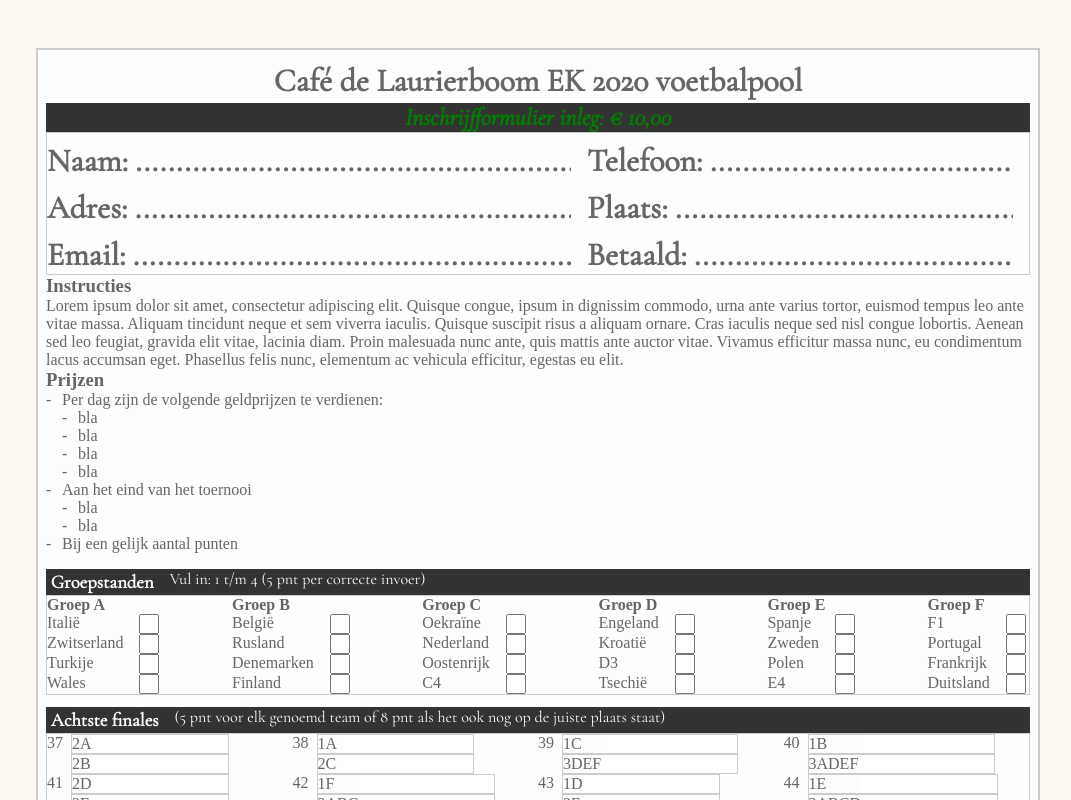
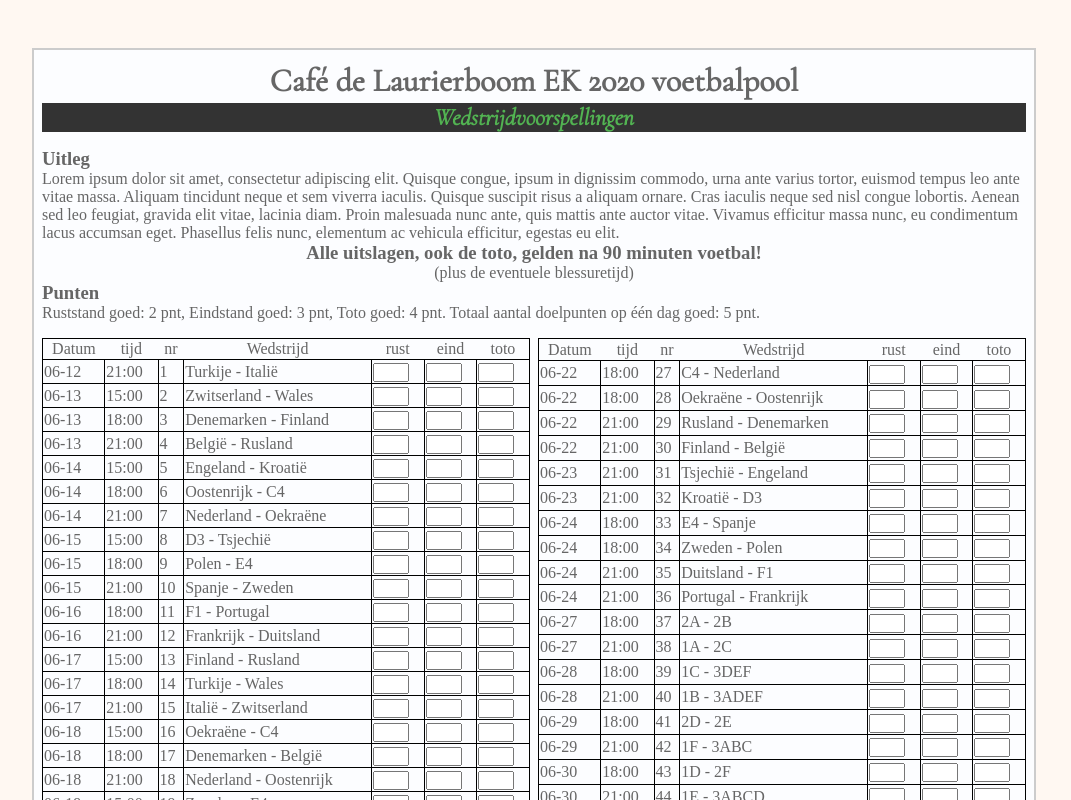
Before and after one commit to swapsCAPS/vbpool-frontend, a Vue app: page / in a window 1280 px wide. Shown: the top 800 px of the page, without its empty margins (104-1175 px from the left). Built offline with nearby package versions, Linux system fonts and the light colour scheme.

Commit message:
games table + styling

```diff
--- a/src/App.vue
+++ b/src/App.vue
@@ -21,6 +21,11 @@ export default {
 h1, h2, h3, h4, p {
   margin: 0;
 }
+
+p {
+  font-size: 12pt;
+}
+
 body {
   margin: 0 !important;
   padding: 0 !important;
@@ -28,13 +33,74 @@ body {
   color: #666;
   cursor: default;
 }
+
 input {
   padding: 0;
   font-family: 'Gochi Hand', cursive;
 }
+
 #app {
   -webkit-font-smoothing: antialiased;
   -moz-osx-font-smoothing: grayscale;
   position: relative;
 }
+
+.w25 {
+  width: 25%;
+}
+
+.w50 {
+  width: 50%;
+}
+
+.w100 {
+  width: 100%;
+}
+
+.m-top-025 {
+  margin-top: 0.5rem;
+}
+
+.m-top-05 {
+  margin-top: 0.5rem;
+}
+
+.m-left-025 {
+  margin-left: 0.25rem;
+}
+
+.m-left-05 {
+  margin-left: 0.5rem;
+}
+
+.m-bottom-025 {
+  margin-bottom: 0.25rem;
+}
+
+.m-bottom-05 {
+  margin-bottom: 0.5rem;
+}
+
+.m-right-025 {
+  margin-right: 0.25rem;
+}
+
+.m-right-05 {
+  margin-right: 0.5rem;
+}
+
+@media screen and (max-width: 800px) {
+  body {
+    font-size: 10pt;
+  }
+
+  p {
+    line-height: 1.0rem;
+  }
+
+  td {
+    line-height: 1.2rem;
+  }
+}
+
 </style>
--- a/src/assets/games.json
+++ b/src/assets/games.json
@@ -3,6 +3,7 @@
     {
       "nr": "1",
       "datum": "2020-06-12",
+      "formattedDate": "06-12",
       "tijd": "21:00",
       "naam1": "Turkije",
       "naam2": "Italië",
@@ -12,6 +13,7 @@
     {
       "nr": "2",
       "datum": "2020-06-13",
+      "formattedDate": "06-13",
       "tijd": "15:00",
       "naam1": "Zwitserland",
       "naam2": "Wales",
@@ -21,6 +23,7 @@
     {
       "nr": "3",
       "datum": "2020-06-13",
+      "formattedDate": "06-13",
       "tijd": "18:00",
       "naam1": "Denemarken",
       "naam2": "Finland",
@@ -30,6 +33,7 @@
     {
       "nr": "4",
       "datum": "2020-06-13",
+      "formattedDate": "06-13",
       "tijd": "21:00",
       "naam1": "België",
       "naam2": "Rusland",
@@ -39,6 +43,7 @@
     {
       "nr": "5",
       "datum": "2020-06-14",
+      "formattedDate": "06-14",
       "tijd": "15:00",
       "naam1": "Engeland",
       "naam2": "Kroatië",
@@ -48,6 +53,7 @@
     {
       "nr": "6",
       "datum": "2020-06-14",
+      "formattedDate": "06-14",
       "tijd": "18:00",
       "naam1": "Oostenrijk",
       "naam2": "C4",
@@ -57,6 +63,7 @@
     {
       "nr": "7",
       "datum": "2020-06-14",
+      "formattedDate": "06-14",
       "tijd": "21:00",
       "naam1": "Nederland",
       "naam2": "Oekraëne",
@@ -66,6 +73,7 @@
     {
       "nr": "8",
       "datum": "2020-06-15",
+      "formattedDate": "06-15",
       "tijd": "15:00",
       "naam1": "D3",
       "naam2": "Tsjechië",
@@ -75,6 +83,7 @@
     {
       "nr": "9",
       "datum": "2020-06-15",
+      "formattedDate": "06-15",
       "tijd": "18:00",
       "naam1": "Polen",
       "naam2": "E4",
@@ -84,6 +93,7 @@
     {
       "nr": "10",
       "datum": "2020-06-15",
+      "formattedDate": "06-15",
       "tijd": "21:00",
       "naam1": "Spanje",
       "naam2": "Zweden",
@@ -93,6 +103,7 @@
     {
       "nr": "11",
       "datum": "2020-06-16",
+      "formattedDate": "06-16",
       "tijd": "18:00",
       "naam1": "F1",
       "naam2": "Portugal",
@@ -102,6 +113,7 @@
     {
       "nr": "12",
       "datum": "2020-06-16",
+      "formattedDate": "06-16",
       "tijd": "21:00",
       "naam1": "Frankrijk",
       "naam2": "Duitsland",
@@ -111,6 +123,7 @@
     {
       "nr": "13",
       "datum": "2020-06-17",
+      "formattedDate": "06-17",
       "tijd": "15:00",
       "naam1": "Finland",
       "naam2": "Rusland",
@@ -120,6 +133,7 @@
     {
       "nr": "14",
       "datum": "2020-06-17",
+      "formattedDate": "06-17",
       "tijd": "18:00",
       "naam1": "Turkije",
       "naam2": "Wales",
@@ -129,6 +143,7 @@
     {
       "nr": "15",
       "datum": "2020-06-17",
+      "formattedDate": "06-17",
       "tijd": "21:00",
       "naam1": "Italië",
       "naam2": "Zwitserland",
@@ -138,6 +153,7 @@
     {
       "nr": "16",
       "datum": "2020-06-18",
+      "formattedDate": "06-18",
       "tijd": "15:00",
       "naam1": "Oekraëne",
       "naam2": "C4",
@@ -147,6 +163,7 @@
     {
       "nr": "17",
       "datum": "2020-06-18",
+      "formattedDate": "06-18",
       "tijd": "18:00",
       "naam1": "Denemarken",
       "naam2": "België",
@@ -156,6 +173,7 @@
     {
       "nr": "18",
       "datum": "2020-06-18",
+      "formattedDate": "06-18",
       "tijd": "21:00",
       "naam1": "Nederland",
       "naam2": "Oostenrijk",
@@ -165,6 +183,7 @@
     {
       "nr": "19",
       "datum": "2020-06-19",
+      "formattedDate": "06-19",
       "tijd": "15:00",
       "naam1": "Zweden",
       "naam2": "E4",
@@ -174,6 +193,7 @@
     {
       "nr": "20",
       "datum": "2020-06-19",
+      "formattedDate": "06-19",
       "tijd": "18:00",
       "naam1": "Kroatië",
       "naam2": "Tsjechië",
@@ -183,6 +203,7 @@
     {
       "nr": "21",
       "datum": "2020-06-19",
+      "formattedDate": "06-19",
       "tijd": "21:00",
       "naam1": "Engeland",
       "naam2": "D3",
@@ -192,6 +213,7 @@
     {
       "nr": "22",
       "datum": "2020-06-20",
+      "formattedDate": "06-20",
       "tijd": "15:00",
       "naam1": "F1",
       "naam2": "Frankrijk",
@@ -201,6 +223,7 @@
     {
       "nr": "23",
       "datum": "2020-06-20",
+      "formattedDate": "06-20",
       "tijd": "18:00",
       "naam1": "Portugal",
       "naam2": "Duitsland",
@@ -210,6 +233,7 @@
     {
       "nr": "24",
       "datum": "2020-06-20",
+      "formattedDate": "06-20",
       "tijd": "21:00",
       "naam1": "Spanje",
       "naam2": "Polen",
@@ -219,6 +243,7 @@
     {
       "nr": "25",
       "datum": "2020-06-21",
+      "formattedDate": "06-21",
       "tijd": "18:00",
       "naam1": "Italië",
       "naam2": "Wales",
@@ -228,6 +253,7 @@
     {
       "nr": "26",
       "datum": "2020-06-21",
+      "formattedDate": "06-21",
       "tijd": "18:00",
       "naam1": "Zwitserland",
       "naam2": "Turkije",
@@ -237,6 +263,7 @@
     {
       "nr": "27",
       "datum": "2020-06-22",
+      "formattedDate": "06-22",
       "tijd": "18:00",
       "naam1": "C4",
       "naam2": "Nederland",
@@ -246,6 +273,7 @@
     {
       "nr": "28",
       "datum": "2020-06-22",
+      "formattedDate": "06-22",
       "tijd": "18:00",
       "naam1": "Oekraëne",
       "naam2": "Oostenrijk",
@@ -255,6 +283,7 @@
     {
       "nr": "29",
       "datum": "2020-06-22",
+      "formattedDate": "06-22",
       "tijd": "21:00",
       "naam1": "Rusland",
       "naam2": "Denemarken",
@@ -264,6 +293,7 @@
     {
       "nr": "30",
       "datum": "2020-06-22",
+      "formattedDate": "06-22",
       "tijd": "21:00",
       "naam1": "Finland",
       "naam2": "België",
@@ -273,6 +303,7 @@
     {
       "nr": "31",
       "datum": "2020-06-23",
+      "formattedDate": "06-23",
       "tijd": "21:00",
       "naam1": "Tsjechië",
       "naam2": "Engeland",
@@ -282,6 +313,7 @@
     {
       "nr": "32",
       "datum": "2020-06-23",
+      "formattedDate": "06-23",
       "tijd": "21:00",
       "naam1": "Kroatië",
       "naam2": "D3",
@@ -291,6 +323,7 @@
     {
       "nr": "33",
       "datum": "2020-06-24",
+      "formattedDate": "06-24",
       "tijd": "18:00",
       "naam1": "E4",
       "naam2": "Spanje",
@@ -300,6 +333,7 @@
     {
       "nr": "34",
       "datum": "2020-06-24",
+      "formattedDate": "06-24",
       "tijd": "18:00",
       "naam1": "Zweden",
       "naam2": "Polen",
@@ -309,6 +343,7 @@
     {
       "nr": "35",
       "datum": "2020-06-24",
+      "formattedDate": "06-24",
       "tijd": "21:00",
       "naam1": "Duitsland",
       "naam2": "F1",
@@ -318,6 +353,7 @@
     {
       "nr": "36",
       "datum": "2020-06-24",
+      "formattedDate": "06-24",
       "tijd": "21:00",
       "naam1": "Portugal",
       "naam2": "Frankrijk",
@@ -327,6 +363,7 @@
     {
       "nr": "37",
       "datum": "2020-06-27",
+      "formattedDate": "06-27",
       "tijd": "18:00",
       "naam1": "2A",
       "naam2": "2B",
@@ -337,6 +374,7 @@
     {
       "nr": "38",
       "datum": "2020-06-27",
+      "formattedDate": "06-27",
       "tijd": "21:00",
       "naam1": "1A",
       "naam2": "2C",
@@ -347,6 +385,7 @@
     {
       "nr": "39",
       "datum": "2020-06-28",
+      "formattedDate": "06-28",
       "tijd": "18:00",
       "naam1": "1C",
       "naam2": "3DEF",
@@ -357,6 +396,7 @@
     {
       "nr": "40",
       "datum": "2020-06-28",
+      "formattedDate": "06-28",
       "tijd": "21:00",
       "naam1": "1B",
       "naam2": "3ADEF",
@@ -367,6 +407,7 @@
     {
       "nr": "41",
       "datum": "2020-06-29",
+      "formattedDate": "06-29",
       "tijd": "18:00",
       "naam1": "2D",
       "naam2": "2E",
@@ -377,6 +418,7 @@
     {
       "nr": "42",
       "datum": "2020-06-29",
+      "formattedDate": "06-29",
       "tijd": "21:00",
       "naam1": "1F",
       "naam2": "3ABC",
@@ -387,6 +429,7 @@
     {
       "nr": "43",
       "datum": "2020-06-30",
+      "formattedDate": "06-30",
       "tijd": "18:00",
       "naam1": "1D",
       "naam2": "2F",
@@ -397,6 +440,7 @@
     {
       "nr": "44",
       "datum": "2020-06-30",
+      "formattedDate": "06-30",
       "tijd": "21:00",
       "naam1": "1E",
       "naam2": "3ABCD",
@@ -407,6 +451,7 @@
     {
       "nr": "45",
       "datum": "2020-07-03",
+      "formattedDate": "07-03",
       "tijd": "18:00",
       "naam1": "W42",
       "naam2": "W44",
@@ -417,6 +462,7 @@
     {
       "nr": "46",
       "datum": "2020-07-03",
+      "formattedDate": "07-03",
       "tijd": "21:00",
       "naam1": "W40",
       "naam2": "W38",
@@ -427,6 +473,7 @@
     {
       "nr": "47",
       "datum": "2020-07-04",
+      "formattedDate": "07-04",
       "tijd": "18:00",
       "naam1": "W39",
       "naam2": "W37",
@@ -437,6 +484,7 @@
     {
       "nr": "48",
       "datum": "2020-07-04",
+      "formattedDate": "07-04",
       "tijd": "21:00",
       "naam1": "W41",
       "naam2": "W43",
@@ -447,6 +495,7 @@
     {
       "nr": "49",
       "datum": "2020-07-07",
+      "formattedDate": "07-07",
       "tijd": "21:00",
       "naam1": "W45",
       "naam2": "W46",
@@ -457,6 +506,7 @@
     {
       "nr": "50",
       "datum": "2020-07-08",
+      "formattedDate": "07-08",
       "tijd": "21:00",
       "naam1": "W47",
       "naam2": "W48",
@@ -467,6 +517,7 @@
     {
       "nr": "51",
       "datum": "2020-07-12",
+      "formattedDate": "07-12",
       "tijd": "21:00",
       "naam1": "W49",
       "naam2": "W50",
--- a/src/components/Back.vue
+++ b/src/components/Back.vue
@@ -12,8 +12,8 @@
     .points
       h3 Punten
       p Ruststand goed: 2 pnt, Eindstand goed: 3 pnt, Toto goed: 4 pnt. Totaal aantal doelpunten op één dag goed: 5 pnt.
-    .table
-      table
+    .tables
+      table.w50.m-right-025
         tr
           th Datum
           th tijd
@@ -22,14 +22,46 @@
           th rust
           th eind
           th toto
+        tr(v-for="game in games.left")
+          td {{ game.formattedDate }}
+          td {{ game.tijd }}
+          td {{ game.nr }}
+          td.game-text {{ `${game.naam1} - ${game.naam2}` }}
+          td
+            input
+          td
+            input
+          td
+            input
+      table.w50.m-left-025
+        tr
+          th Datum
+          th tijd
+          th nr
+          th Wedstrijd
+          th rust
+          th eind
+          th toto
+        tr(v-for="game in games.right")
+          td {{ game.formattedDate }}
+          td {{ game.tijd }}
+          td {{ game.nr }}
+          td.game-text {{ `${game.naam1} - ${game.naam2}` }}
+          td
+            input
+          td
+            input
+          td
+            input
 
     .footer
       h2 UITERLIJK INLEVEREN OP MAANDAG 8 JUNI 2020
 </template>
 
 <script>
+import Header from './Header'
 
-import Header from './Header'
+import allGames from '../assets/games.json'
 
 export default {
   name: 'Back',
@@ -43,10 +75,19 @@ export default {
   },
 
   data: function () {
-    return { }
+    return {
+      allGames,
+    }
   },
 
   computed: {
+    games () {
+      const { games } = allGames
+      return {
+        left:  games.slice(0, (games.length / 2) + 1),
+        right: games.slice(-games.length / 2),
+      }
+    },
   },
 
   created () {
@@ -74,17 +115,31 @@ export default {
   text-align: center;
 }
 
-.table {
+.tables {
+  display: flex;
   margin-top: 1rem;
 }
 
-.table th {
+.tables th {
   font-weight: normal;
 }
 
-.table table, td {
+.tables input {
+  width: 2rem;
+}
+
+.tables table, td {
   border: 1px solid black;
   border-collapse: collapse;
+  overflow: hidden;
+  white-space: nowrap;
+  text-overflow: ellipsis;
+
+}
+
+td.game-text {
+  max-width: 8.5rem;
+
 }
 
 .footer {
--- a/src/components/Front.vue
+++ b/src/components/Front.vue
@@ -71,15 +71,8 @@
       )
         template(v-slot:content)
           .flex-wrap
-            .game(v-for="game in games.eighth")
-              span.game-nr {{ game.nr }}
-              div.inputs
-                .game-input-wrapper
-                  span {{ game.naam1 }}
-                  input(type="text")
-                .game-input-wrapper
-                  span {{ game.naam2 }}
-                  input(type="text")
+            .game.w25.m-top-05.m-bottom-025(v-for="game in games.eighth")
+              Game(:game="game")
     .quarter
       Section(
         text="Kwarfinales"
@@ -87,15 +80,8 @@
       )
         template(v-slot:content)
           .flex-wrap
-            .game(v-for="game in games.quarter")
-              span.game-nr {{ game.nr }}
-              div.inputs
-                .game-input-wrapper
-                  span {{ game.naam1 }}
-                  input(type="text")
-                .game-input-wrapper
-                  span {{ game.naam2 }}
-                  input(type="text")
+            .game.w25.m-top-05.m-bottom-025(v-for="game in games.quarter")
+              Game(:game="game")
     .finals
       .half
         Section(
@@ -104,15 +90,8 @@
         )
           template(v-slot:content)
             .flex-wrap
-              .game.half(v-for="game in games.half")
-                span.game-nr {{ game.nr }}
-                div.inputs
-                  .game-input-wrapper
-                    span {{ game.naam1 }}
-                    input(type="text")
-                  .game-input-wrapper
-                    span {{ game.naam2 }}
-                    input(type="text")
+              .game.w50.m-top-05.m-bottom-025(v-for="game in games.half")
+                Game(:game="game")
       .final
         Section(
           text="Finale"
@@ -120,15 +99,8 @@
         )
           template(v-slot:content)
             .flex-wrap
-              .game.half(v-for="game in games.final")
-                span.game-nr {{ game.nr }}
-                div.inputs
-                  .game-input-wrapper
-                    span {{ game.naam1 }}
-                    input(type="text")
-                  .game-input-wrapper
-                    span {{ game.naam2 }}
-                    input(type="text")
+              .game.w100.m-top-05.m-bottom-025(v-for="game in games.final")
+                Game(:game="game")
     .ending
       .stance
         Section(
@@ -158,6 +130,7 @@ import InfoInput from './InfoInput'
 import Header from './Header'
 import Section from './Section'
 import GroupStage from './GroupStage'
+import Game from './Game'
 
 import groups from '../assets/teams.json'
 import allGames from '../assets/games.json'
@@ -170,6 +143,7 @@ export default {
     Header,
     Section,
     GroupStage,
+    Game,
   },
 
   props: {
@@ -247,27 +221,8 @@ export default {
 }
 
 .game {
-  width: 25%;
   display: flex;
   overflow: hidden;
-}
-
-.game .inputs {
-  margin-left: 0.5rem;
-}
-
-.game-input-wrapper {
-  position: relative;
-  border: 1px solid #ccc;
-  display: flex;
-}
-
-.game-input-wrapper span {
-  flex-grow: 1;
-}
-
-.game-input-wrapper input {
-  border: 0;
 }
 
 .finals {
--- /dev/null
+++ b/src/components/Game.vue
@@ -0,0 +1,57 @@
+<template lang="pug">
+  .game-container
+    span {{ game.nr }}
+    div.inputs
+      .game-input-wrapper
+        span {{ game.naam1 }}
+        input(type="text")
+      .game-input-wrapper.no-top-border
+        span {{ game.naam2 }}
+        input(type="text")
+</template>
+
+<script>
+export default {
+  name:  'Game',
+  props: {
+    game: Object,
+  },
+}
+</script>
+
+<style scoped>
+.game-container {
+  display: flex;
+  width: 100%;
+  padding: 0 0.5rem;
+}
+
+.inputs {
+  margin-left: 0.5rem;
+  width: 100%;
+}
+
+.game-input-wrapper {
+  position: relative;
+  border: 1px solid #ccc;
+  display: flex;
+}
+
+.game-input-wrapper-bottom {
+  border-top: none;
+}
+
+.game-input-wrapper span {
+  flex-grow: 1;
+}
+
+.game-input-wrapper input {
+  border: 0;
+  flex-grow: 9;
+}
+
+.no-top-border {
+  border-top: none !important;
+}
+
+</style>
--- a/src/components/GroupStage.vue
+++ b/src/components/GroupStage.vue
@@ -1,9 +1,9 @@
 <template lang="pug">
   .group
     h4 {{ `Groep ${group.name}` }}
-    div(v-for="team in group.teams")
+    div(v-for="team, index in group.teams")
       span {{ team.team }}
-      input(type="number" min="1" max="4")
+      input(:class="{ 'no-top-border': index !== 0 }" type="number" min="1" max="4")
 </template>
 
 <script>
@@ -33,7 +33,7 @@ export default {
   float: left;
   display: inline-block;
   vertical-align: middle;
-
+  line-height: 1rem;
 }
 
 .group div input {
@@ -44,6 +44,11 @@ export default {
   text-align: center;
   font-size: 18pt;
   padding: 0;
+  border: 1px solid #ccc;
+}
+
+.no-top-border {
+  border-top: none !important;
 }
 
 input::-webkit-outer-spin-button,
--- a/src/components/Header.vue
+++ b/src/components/Header.vue
@@ -30,7 +30,7 @@ h1, h2, h3 {
 .head h2 {
   text-align: center;
   background-color: #333;
-  color: green;
+  color: #52b352;
   font-style: italic;
 }
 </style>
--- a/src/components/InfoInput.vue
+++ b/src/components/InfoInput.vue
@@ -28,9 +28,6 @@ export default {
 </script>
 
 <style scoped>
-h1, h2, h3 {
-  margin: 0 0;
-}
 .info-input-container {
   position: relative;
   margin-top: 0.5rem;
--- a/src/components/PoolForm.vue
+++ b/src/components/PoolForm.vue
@@ -38,7 +38,7 @@ export default {
 
   data: function () {
     return {
-      rotated:  false,
+      rotated:  true,
       a4Height: 1414,
     }
   },
```
